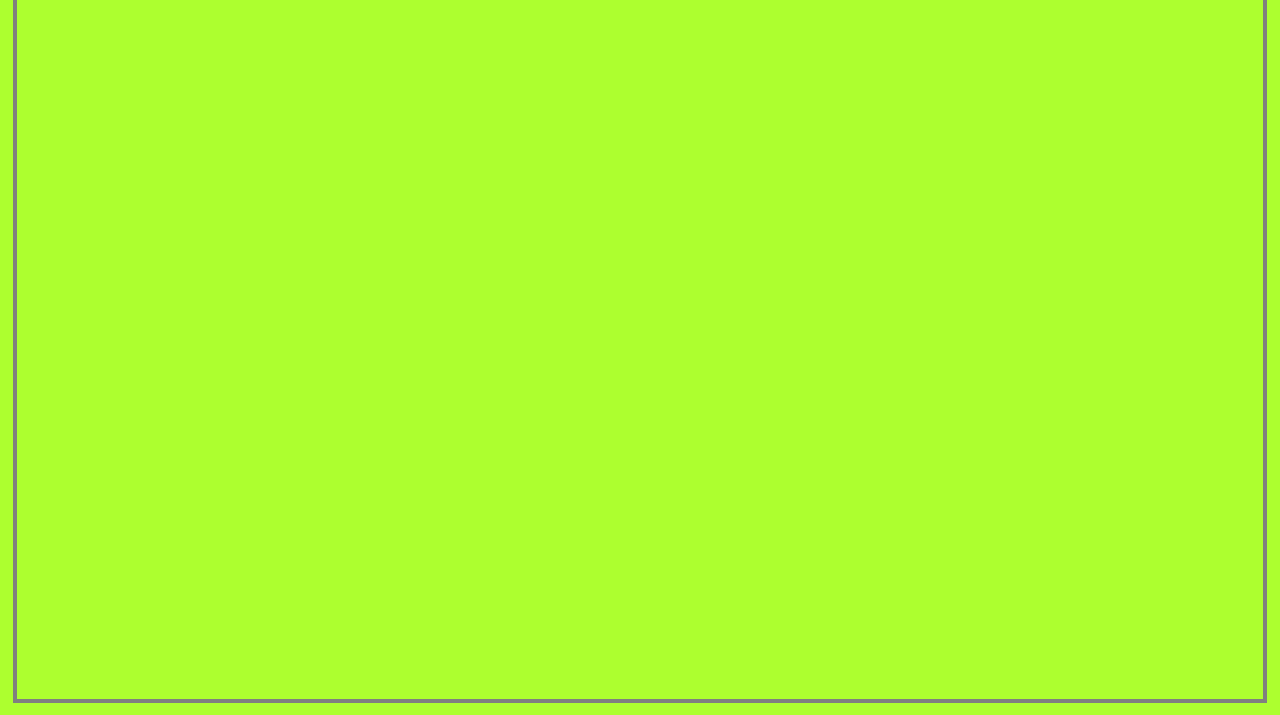
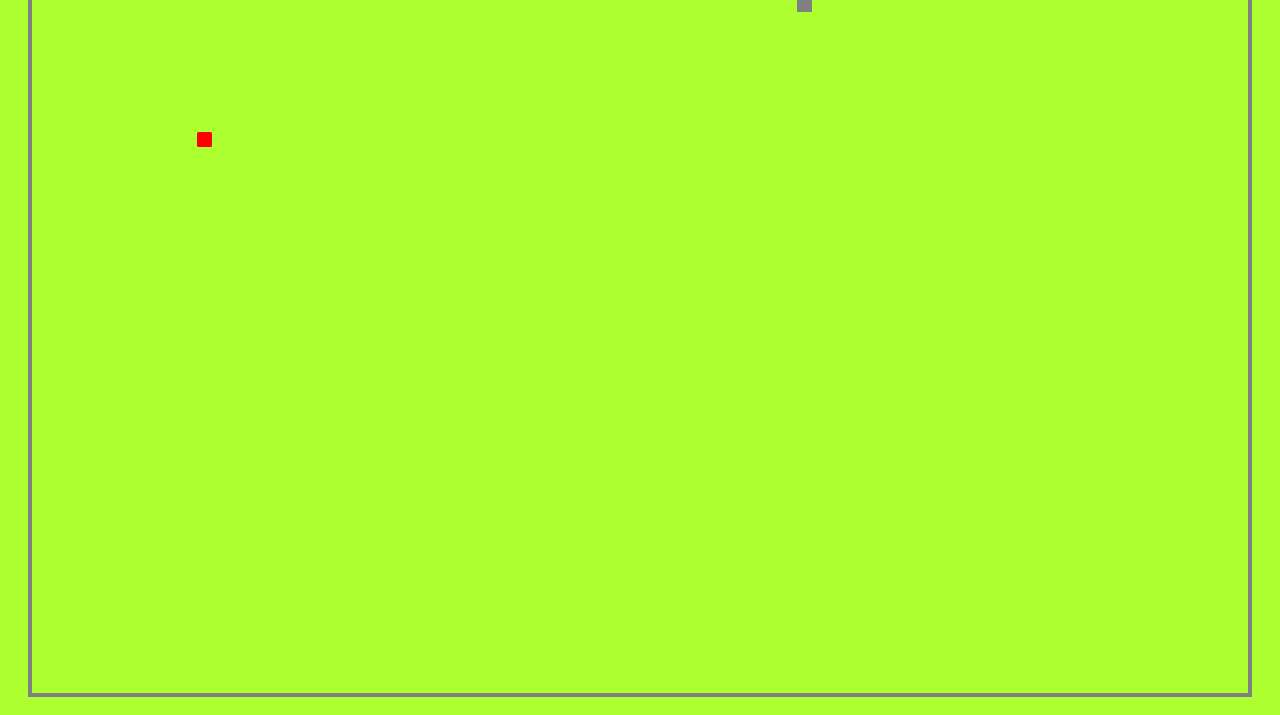
Before and after one commit to arkp1/classic-snake, a plain HTML site: page index.html in a window 1280 px wide. Shown: the part 85-800 px from the top of the page. Drawn offline with Linux system fonts and the light colour scheme.

Commit message:
added scoreboard + ui fixes

```diff
--- a/index.html
+++ b/index.html
@@ -4,8 +4,15 @@
     <meta charset="UTF-8" />
     <title>Moving Dot</title>
     <link rel="stylesheet" href="styles.css" />
+    <link rel="preconnect" href="https://fonts.googleapis.com" />
+    <link rel="preconnect" href="https://fonts.gstatic.com" crossorigin />
+    <link
+      href="https://fonts.googleapis.com/css2?family=Roboto+Mono:ital,wght@0,100..700;1,100..700&display=swap"
+      rel="stylesheet"
+    />
   </head>
   <body>
+    <p id="scoreboard">SCORE: 0</p>
     <div id="container">
       <div id="dot"></div>
     </div>
--- a/snake.js
+++ b/snake.js
@@ -1,58 +1,86 @@
 window.addEventListener("DOMContentLoaded", () => {
-  const dot = document.getElementById("dot");
-  const container = document.querySelector("#container");
+  const container = document.getElementById("container");
+  const head = document.getElementById("dot");
+  const dotSize = 15;
+  const speed = 15; // move in grid steps
 
-  let x = dot.offsetLeft,
-    y = dot.offsetTop;
-  const speed = 10;
-  let dx = speed,
-    dy = 0;
+  let dx = speed, dy = 0;
 
-  const containerRect = container.getBoundingClientRect();
-  const dotRect = dot.getBoundingClientRect();
+  // snake array with head first
+  let snake = [head];
 
-  const maxX = containerRect.width - dotRect.width;
-  const maxY = containerRect.height - dotRect.height;
+  // create food
+  const food = document.createElement("div");
+  food.id = "food";
+  container.appendChild(food);
+
+  function spawnFood() {
+    const cols = container.clientWidth / dotSize;
+    const rows = container.clientHeight / dotSize;
+    const x = Math.floor(Math.random() * cols) * dotSize;
+    const y = Math.floor(Math.random() * rows) * dotSize;
+    food.style.left = x + "px";
+    food.style.top = y + "px";
+  }
+
+  spawnFood();
+
+  function scoreUpdate() {
+    const score = document.getElementById("scoreboard");
+    score.textContent = "SCORE: " + (snake.length - 1);
+  }
 
   function move() {
-    const nextX = x + dx;
-    const nextY = y + dy;
+    const headX = snake[0].offsetLeft + dx;
+    console.log(headX, "head X")
+    const headY = snake[0].offsetTop + dy;
+    console.log(headY, "head Y")
 
-    if (nextX >= 0 && nextX <= maxX && nextY >= 0 && nextY <= maxY) {
-      x = nextX;
-      y = nextY;
-      dot.style.left = x + "px";
-      dot.style.top = y + "px";
+
+    const maxX = container.getClientRects()[0].width - dotSize;
+    // console.log("max X", maxX);
+    const maxY = container.getClientRects()[0].height - dotSize;
+    // console.log("max Y", maxY);
+
+    if (headX < 0 || headX > maxX || headY < 0 || headY > maxY) return;
+
+    // move tail segments
+    for (let i = snake.length - 1; i > 0; i--) {
+      snake[i].style.left = snake[i - 1].style.left;
+      snake[i].style.top = snake[i - 1].style.top;
     }
-    requestAnimationFrame(move);
+
+    // move head
+    snake[0].style.left = headX + "px";
+    snake[0].style.top = headY + "px";
+
+    // collision with food
+    const foodX = parseInt(food.style.left);
+    const foodY = parseInt(food.style.top);
+
+    if (headX === foodX && headY === foodY) {
+      // add new segment at tail
+      const tail = document.createElement("div");
+      tail.classList.add("segment");
+      const last = snake[snake.length - 1];
+      tail.style.left = last.style.left;
+      tail.style.top = last.style.top;
+      container.appendChild(tail);
+      snake.push(tail);
+
+      scoreUpdate();
+      spawnFood();
+    }
+
+    setTimeout(move, 100); // snake speed
   }
 
   document.addEventListener("keydown", (e) => {
     switch (e.key) {
-      case "ArrowUp":
-        if (dy === 0) {
-          dx = 0;
-          dy = -speed;
-        }
-        break;
-      case "ArrowDown":
-        if (dy === 0) {
-          dx = 0;
-          dy = speed;
-        }
-        break;
-      case "ArrowLeft":
-        if (dx === 0) {
-          dx = -speed;
-          dy = 0;
-        }
-        break;
-      case "ArrowRight":
-        if (dx === 0) {
-          dx = speed;
-          dy = 0;
-        }
-        break;
+      case "ArrowUp": if(dy===0){ dx=0; dy=-speed; } break;
+      case "ArrowDown": if(dy===0){ dx=0; dy=speed; } break;
+      case "ArrowLeft": if(dx===0){ dx=-speed; dy=0; } break;
+      case "ArrowRight": if(dx===0){ dx=speed; dy=0; } break;
     }
   });
 
--- a/styles.css
+++ b/styles.css
@@ -1,4 +1,4 @@
-html,
+/* html,
 body {
   height: 100%;
   margin: 0;
@@ -24,6 +24,60 @@ body {
   left: 0;
   width: 15px;
   height: 15px;
+  border: 1px solid black;
   border-radius: 10%;
   background: gray;
 }
+
+#food {
+  position: absolute;
+  width: 15px;
+  height: 15px;
+  background: red;
+  border-radius: 10%;
+} */
+
+html, body {
+  height: 100%;
+  /* margin: 10; */
+  background: greenyellow;
+  display: flex;
+  justify-content: center;
+  align-items: center;
+}
+
+#container {
+  position: relative;
+  width: 95vw;
+  height: 87vh;
+  border: 4px solid grey;
+  background: greenyellow;
+  /* box-sizing: border-box; */
+  margin-top: 60px;
+}
+
+#dot, .segment {
+  position: absolute;
+  width: 15px;
+  height: 15px;
+  /* border: 1px solid black;
+  border-radius: 10%; */
+  background: gray;
+}
+
+#food {
+  position: absolute;
+  width: 15px;
+  height: 15px;
+  background: red;
+  border-radius: 10%;
+}
+
+#scoreboard {
+  position: absolute;
+  top: 0px;
+  /* left: 10px; */
+   font-family: "Roboto Mono", monospace;
+  font-size: 30px;
+  font-weight: bold;
+}
```
